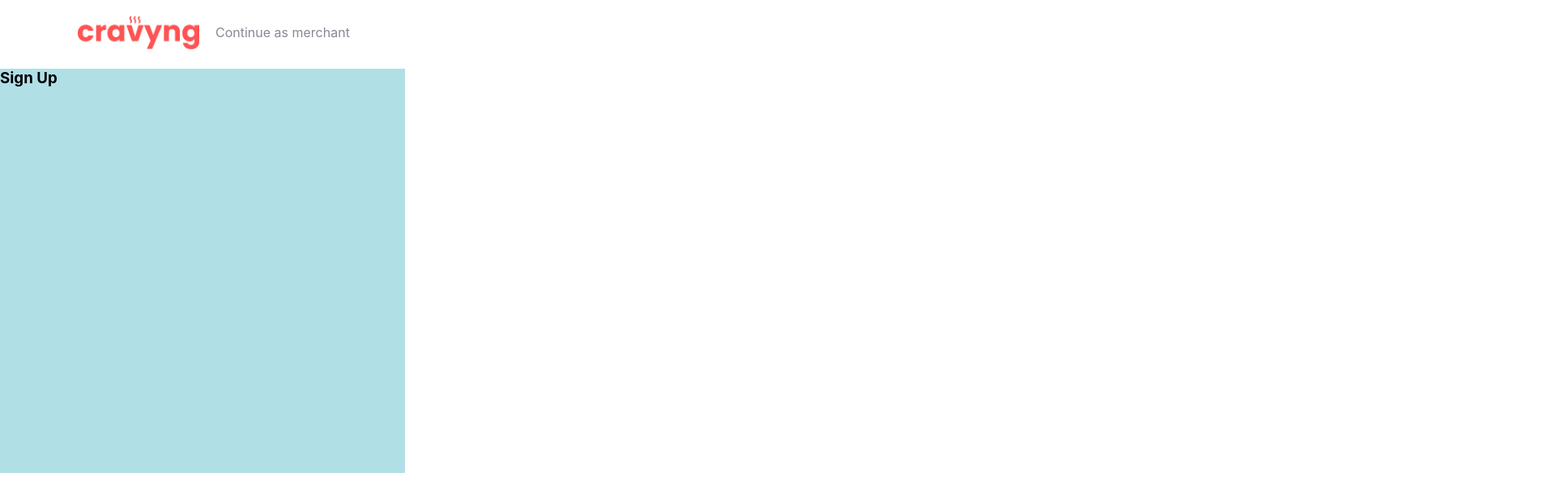
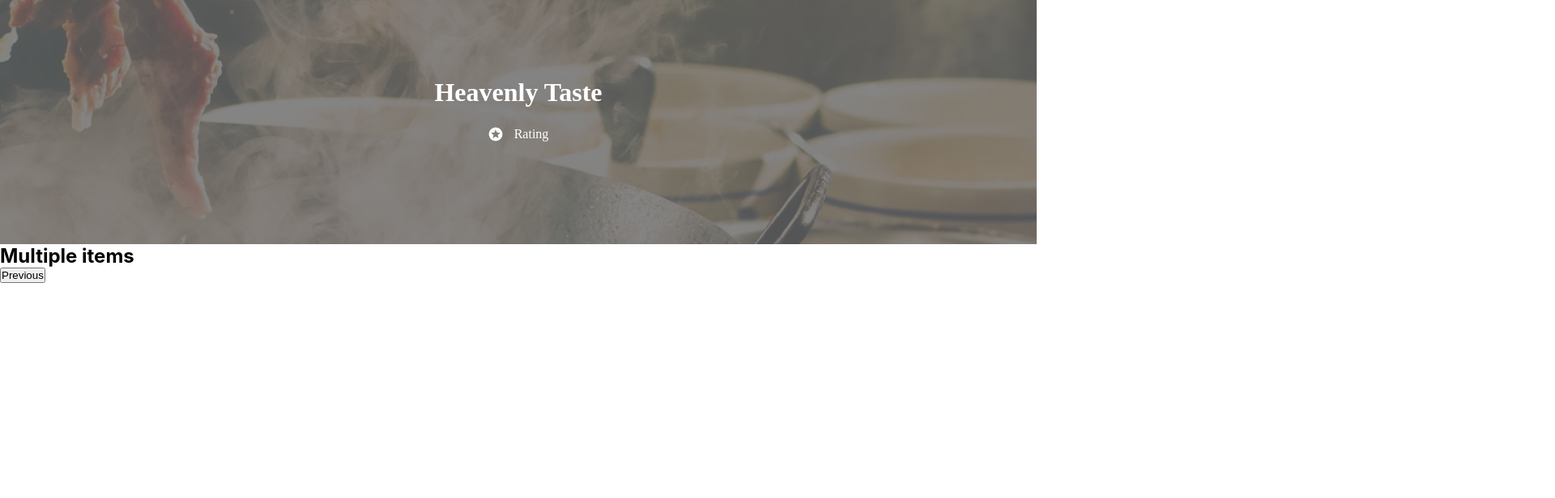
Before and after one commit to zetvyy/Cravyng, a React (Create React App) app: page / in a window 1280 px wide. Shown: the top 616 px of the page at 81% size, 1920 px wide, since content can reach past the window. Built offline with nearby package versions, Linux system fonts and the light colour scheme.

Commit message:
try menu-1

```diff
--- a/src/App.js
+++ b/src/App.js
@@ -1,11 +1,14 @@
-import SignUpForm from "./Sign-Up-Form/SignUpForm";
-import "./App.css";
+import { BrowserRouter as Router, Switch, Route } from 'react-router-dom';
+import Menu from './Pages/Menu';
 
 function App() {
   return (
-    <div>
-      <SignUpForm />
-    </div>
+    <Router>
+      <Switch>
+        <Menu/>
+        <Route/>
+      </Switch>
+    </Router>
   );
 }
 
```
